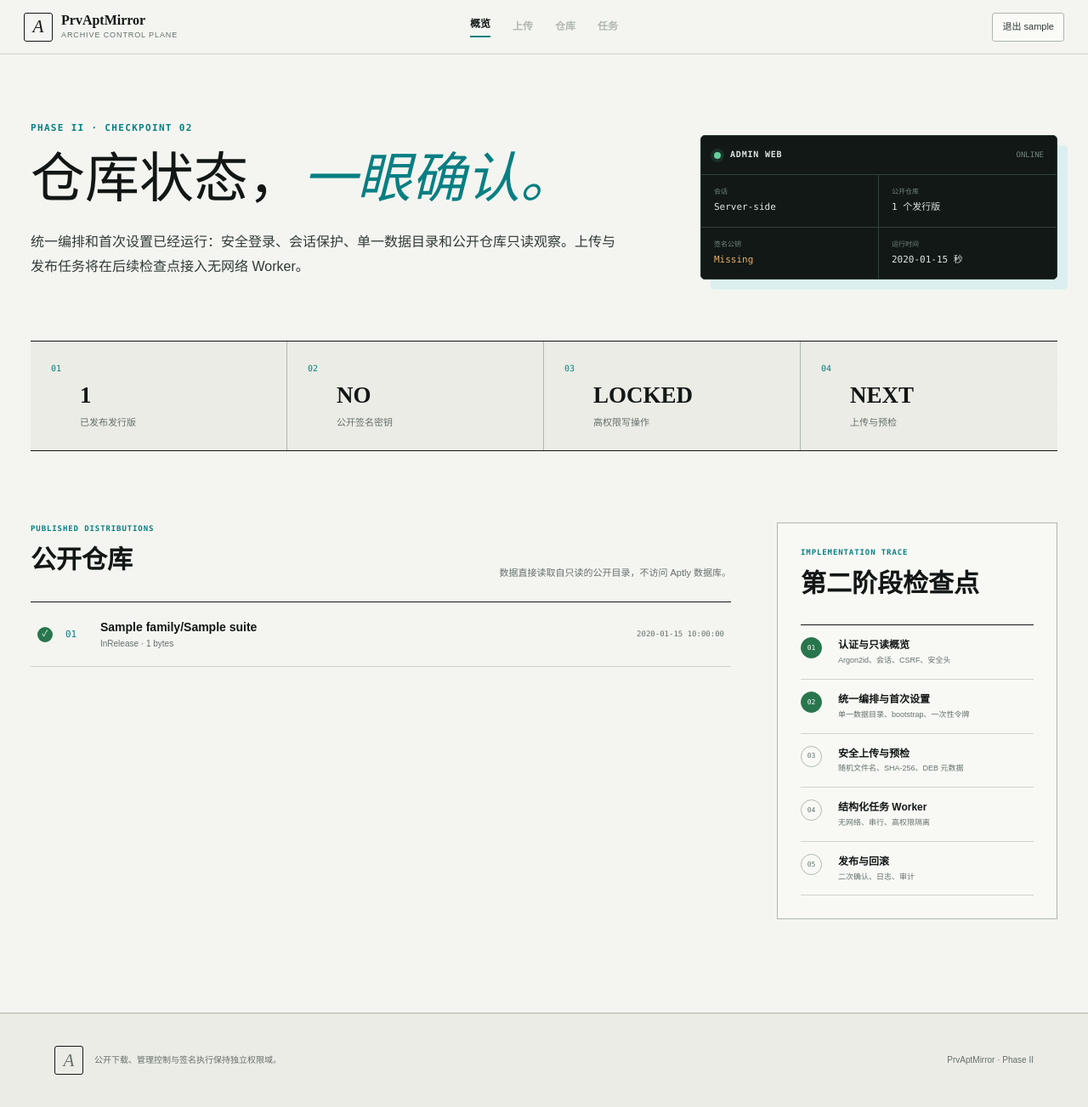
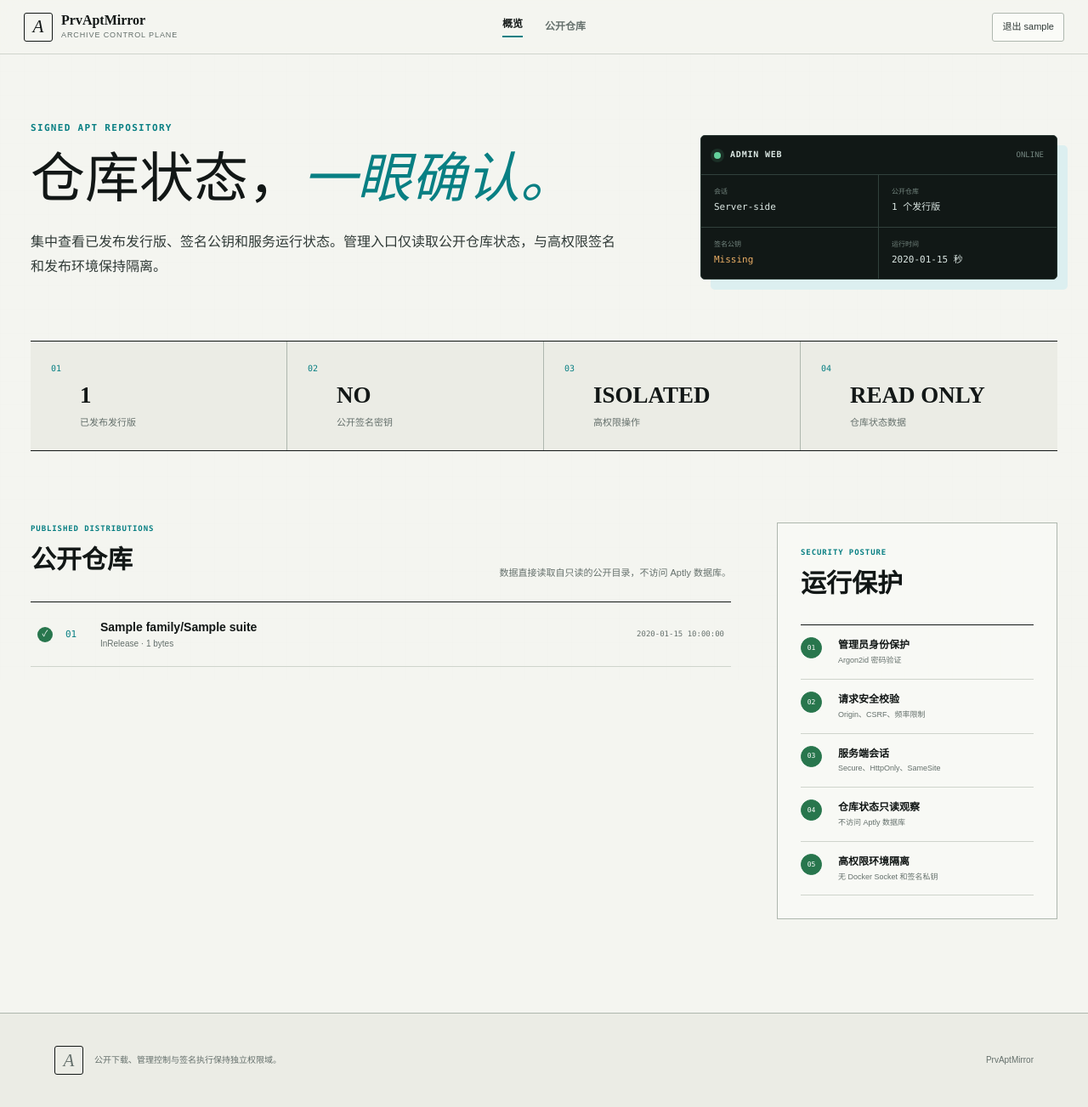
Before and after one commit to amaoworks/PrvAptMirror, a Flask app: template containers/admin-web/templates/dashboard.html in a window 1280 px wide. Shown: the whole page at 85% size. Run offline with Flask 3, Linux system fonts and the light colour scheme; the template is opened without the code that fills it: most values are stand-ins (such as "Sample title", 1, 10 or a date in 2020); parts of the project's set-up code (start-up, migrations or seed data) failed here and were passed over.

Commit message:
fix(admin-web): improve origin validation and password policy
Validate request host instead of Origin header so reverse proxies and
privacy tools do not break login/setup. Enforce 8+ char passwords with
upper/lower/digit complexity, surface friendlier error pages, and
remove Phase II wording from the admin UI and docs.

```diff
--- a/containers/admin-web/app.py
+++ b/containers/admin-web/app.py
@@ -27,6 +27,9 @@ SESSION_COOKIE = "__Host-prvaptmirror_admin_session"
 LOGIN_CSRF_COOKIE = "__Secure-prvaptmirror_login_csrf"
 SETUP_CSRF_COOKIE = "__Secure-prvaptmirror_setup_csrf"
 TOKEN_PATTERN = re.compile(r"^[a-z0-9][a-z0-9.+-]*$")
+PASSWORD_UPPER_PATTERN = re.compile(r"[A-Z]")
+PASSWORD_LOWER_PATTERN = re.compile(r"[a-z]")
+PASSWORD_DIGIT_PATTERN = re.compile(r"[0-9]")
 
 
 @dataclass
@@ -205,6 +208,18 @@ def _validate_origin(origin: str, allow_insecure: bool) -> str:
     return f"{parsed.scheme}://{parsed.netloc}"
 
 
+def _password_validation_error(password: str) -> str | None:
+    if not 8 <= len(password) <= 1024:
+        return "密码长度必须在 8 到 1024 个字符之间。"
+    if not PASSWORD_UPPER_PATTERN.search(password):
+        return "密码必须至少包含一个大写英文字母。"
+    if not PASSWORD_LOWER_PATTERN.search(password):
+        return "密码必须至少包含一个小写英文字母。"
+    if not PASSWORD_DIGIT_PATTERN.search(password):
+        return "密码必须至少包含一个数字。"
+    return None
+
+
 def _repository_inventory(root: Path) -> list[dict[str, str | int]]:
     repositories: list[dict[str, str | int]] = []
     if not root.is_dir():
@@ -308,8 +323,24 @@ def create_app(overrides: dict | None = None) -> Flask:
         return f"{request.remote_addr or 'unknown'}:{app.config['ADMIN_USERNAME']}"
 
     def origin_is_valid() -> bool:
-        supplied = request.headers.get("Origin", "")
-        return hmac.compare_digest(supplied, public_origin)
+        # Origin is frequently removed or rewritten by privacy tools and layered
+        # reverse proxies. Validate the effective external scheme/host restored by
+        # the trusted proxy chain instead. State changes still require an
+        # independent unpredictable CSRF token and SameSite=Strict secure cookie.
+        try:
+            request_origin = _validate_origin(
+                request.host_url,
+                app.config["ADMIN_ALLOW_INSECURE_ORIGIN"],
+            )
+        except RuntimeError:
+            return False
+        return hmac.compare_digest(request_origin, public_origin)
+
+    def origin_error_page(page: Callable[..., Response], action: str) -> Response:
+        return page(
+            f"请求来源校验失败，{action}。请使用 ADMIN_PUBLIC_ORIGIN 配置的地址重新打开页面后再提交。",
+            403,
+        )
 
     def append_audit(action: str, result: str) -> None:
         if not audit_root.is_dir() or audit_root.is_symlink():
@@ -428,7 +459,7 @@ def create_app(overrides: dict | None = None) -> Flask:
             return setup_page()
 
         if not origin_is_valid():
-            abort(403, "请求来源无效")
+            return origin_error_page(setup_page, "密码尚未保存")
         supplied_csrf = request.form.get("csrf_token", "")
         cookie_csrf = request.cookies.get(SETUP_CSRF_COOKIE, "")
         if not supplied_csrf or not hmac.compare_digest(supplied_csrf, cookie_csrf):
@@ -455,8 +486,9 @@ def create_app(overrides: dict | None = None) -> Flask:
         confirmation = request.form.get("password_confirmation", "")
         if password != confirmation:
             return setup_page("两次输入的密码不一致。", 400)
-        if not 14 <= len(password) <= 1024:
-            return setup_page("密码长度必须在 14 到 1024 个字符之间。", 400)
+        password_error = _password_validation_error(password)
+        if password_error is not None:
+            return setup_page(password_error, 400)
 
         password_hash = password_hasher.hash(password)
         if not auth_state.complete_setup(supplied_token, password_hash):
@@ -483,7 +515,7 @@ def create_app(overrides: dict | None = None) -> Flask:
             return login_page(message)
 
         if not origin_is_valid():
-            abort(403, "请求来源无效")
+            return origin_error_page(login_page, "登录尚未执行")
         supplied_csrf = request.form.get("csrf_token", "")
         cookie_csrf = request.cookies.get(LOGIN_CSRF_COOKIE, "")
         if not supplied_csrf or not hmac.compare_digest(supplied_csrf, cookie_csrf):
--- a/containers/admin-web/static/admin.css
+++ b/containers/admin-web/static/admin.css
@@ -117,10 +117,11 @@ button, input { font: inherit; }
 .trace-card > footer { display: flex; gap: 16px; padding: 10px 16px; border-top: 1px solid #31413c; color: #74867f; font-family: var(--font-mono); font-size: 8px; }
 
 .login-form { padding-top: 22px; }
-.form-heading p, .section-heading p, .checkpoint-panel > p { margin: 0; color: var(--cyan); font-family: var(--font-mono); font-size: 9px; font-weight: 800; letter-spacing: .1em; }
+.form-heading p, .section-heading p, .security-panel > p { margin: 0; color: var(--cyan); font-family: var(--font-mono); font-size: 9px; font-weight: 800; letter-spacing: .1em; }
 .form-heading h2 { margin: 5px 0 2px; font-family: var(--font-display); font-size: 29px; }
 .form-heading > span { color: var(--muted); font-size: 12px; }
 .form-alert { margin: 18px 0 -3px; padding: 10px 12px; border-left: 3px solid var(--red); background: var(--red-soft); color: #7e2b25; font-size: 12px; }
+.password-hint { margin: 10px 0 0; color: var(--muted); font-size: 10px; }
 .login-form label { display: grid; gap: 7px; margin-top: 17px; }
 .login-form label > span { color: var(--muted); font-family: var(--font-mono); font-size: 9px; font-weight: 700; letter-spacing: .06em; text-transform: uppercase; }
 .login-form input:not([type="hidden"]) { width: 100%; height: 45px; padding: 0 12px; border: 1px solid var(--line-strong); border-radius: 3px; background: var(--surface); color: var(--ink); }
@@ -189,9 +190,9 @@ button, input { font: inherit; }
 .metric-band small { color: var(--muted); font-size: 11px; }
 
 .content-grid { display: grid; grid-template-columns: minmax(0, 1.5fr) minmax(330px, .5fr); gap: 54px; margin-top: 84px; }
-.repository-panel, .checkpoint-panel { min-width: 0; }
+.repository-panel, .security-panel { min-width: 0; }
 .section-heading { display: flex; align-items: end; justify-content: space-between; gap: 28px; margin-bottom: 25px; }
-.section-heading h2, .checkpoint-panel h2 { margin: 4px 0 0; font-family: var(--font-display); font-size: 30px; }
+.section-heading h2, .security-panel h2 { margin: 4px 0 0; font-family: var(--font-display); font-size: 30px; }
 .section-heading > span { max-width: 390px; color: var(--muted); text-align: right; font-size: 11px; }
 .repository-list { margin: 0; padding: 0; border-top: 1px solid var(--ink); list-style: none; }
 .repository-list li { display: grid; min-height: 76px; grid-template-columns: 22px 30px minmax(0, 1fr) 145px; align-items: center; gap: 11px; padding: 10px 8px; border-bottom: 1px solid var(--line); }
@@ -206,14 +207,14 @@ button, input { font: inherit; }
 .empty-state h3 { margin: 8px 0; font-family: var(--font-display); font-size: 25px; }
 .empty-state p { margin: 0; color: var(--muted); font-size: 12px; }
 
-.checkpoint-panel { padding: 27px; border: 1px solid var(--line-strong); background: #fafbf7b3; }
-.checkpoint-panel ol { margin: 24px 0 0; padding: 0; border-top: 1px solid var(--ink); list-style: none; }
-.checkpoint-panel li { display: grid; grid-template-columns: 34px 1fr; gap: 10px; padding: 14px 0; border-bottom: 1px solid var(--line); }
-.checkpoint-panel li > span { display: grid; width: 25px; height: 25px; place-items: center; border: 1px solid var(--line-strong); border-radius: 50%; color: var(--muted); font-family: var(--font-mono); font-size: 8px; }
-.checkpoint-panel li.done > span { border-color: var(--green); background: var(--green); color: white; }
-.checkpoint-panel li div { display: grid; }
-.checkpoint-panel li strong { font-size: 12px; }
-.checkpoint-panel li small { color: var(--muted); font-size: 9px; }
+.security-panel { padding: 27px; border: 1px solid var(--line-strong); background: #fafbf7b3; }
+.security-panel ol { margin: 24px 0 0; padding: 0; border-top: 1px solid var(--ink); list-style: none; }
+.security-panel li { display: grid; grid-template-columns: 34px 1fr; gap: 10px; padding: 14px 0; border-bottom: 1px solid var(--line); }
+.security-panel li > span { display: grid; width: 25px; height: 25px; place-items: center; border: 1px solid var(--line-strong); border-radius: 50%; color: var(--muted); font-family: var(--font-mono); font-size: 8px; }
+.security-panel li.done > span { border-color: var(--green); background: var(--green); color: white; }
+.security-panel li div { display: grid; }
+.security-panel li strong { font-size: 12px; }
+.security-panel li small { color: var(--muted); font-size: 9px; }
 
 .site-footer { display: flex; align-items: center; justify-content: space-between; gap: 30px; padding: 38px max(5vw, 34px); border-top: 1px solid var(--line-strong); background: var(--paper-deep); color: var(--muted); font-size: 10px; }
 .site-footer > div { display: flex; align-items: center; gap: 13px; }
@@ -258,7 +259,7 @@ button, input { font: inherit; }
   .section-heading > span { display: block; margin-top: 8px; text-align: left; }
   .repository-list li { grid-template-columns: 22px 28px minmax(0, 1fr); }
   .repository-list time { display: none; }
-  .checkpoint-panel { padding: 21px; }
+  .security-panel { padding: 21px; }
   .site-footer { display: grid; padding: 30px 20px; }
 }
 
--- a/containers/admin-web/templates/dashboard.html
+++ b/containers/admin-web/templates/dashboard.html
@@ -8,9 +8,7 @@
   </a>
   <nav aria-label="主导航">
     <a class="is-current" href="{{ url_for('dashboard') }}">概览</a>
-    <span aria-disabled="true">上传</span>
-    <span aria-disabled="true">仓库</span>
-    <span aria-disabled="true">任务</span>
+    <a href="/">公开仓库</a>
   </nav>
   <form method="post" action="{{ url_for('logout') }}">
     <input type="hidden" name="csrf_token" value="{{ csrf_token }}">
@@ -21,9 +19,9 @@
 <main class="dashboard-shell">
   <section class="dashboard-hero">
     <div>
-      <p class="eyebrow">PHASE II · CHECKPOINT 02</p>
+      <p class="eyebrow">SIGNED APT REPOSITORY</p>
       <h1>仓库状态，<em>一眼确认。</em></h1>
-      <p>统一编排和首次设置已经运行：安全登录、会话保护、单一数据目录和公开仓库只读观察。上传与发布任务将在后续检查点接入无网络 Worker。</p>
+      <p>集中查看已发布发行版、签名公钥和服务运行状态。管理入口仅读取公开仓库状态，与高权限签名和发布环境保持隔离。</p>
     </div>
     <aside class="system-card" aria-label="管理服务状态">
       <header><span class="status-dot"></span><strong>ADMIN WEB</strong><small>ONLINE</small></header>
@@ -39,8 +37,8 @@
   <section class="metric-band" aria-label="关键指标">
     <article><span>01</span><strong>{{ data.repository_count }}</strong><small>已发布发行版</small></article>
     <article><span>02</span><strong>{{ 'YES' if data.public_key_ready else 'NO' }}</strong><small>公开签名密钥</small></article>
-    <article><span>03</span><strong>LOCKED</strong><small>高权限写操作</small></article>
-    <article><span>04</span><strong>NEXT</strong><small>上传与预检</small></article>
+    <article><span>03</span><strong>ISOLATED</strong><small>高权限操作</small></article>
+    <article><span>04</span><strong>READ ONLY</strong><small>仓库状态数据</small></article>
   </section>
 
   <section class="content-grid">
@@ -69,15 +67,15 @@
       {% endif %}
     </article>
 
-    <aside class="checkpoint-panel">
-      <p>IMPLEMENTATION TRACE</p>
-      <h2>第二阶段检查点</h2>
+    <aside class="security-panel">
+      <p>SECURITY POSTURE</p>
+      <h2>运行保护</h2>
       <ol>
-        <li class="done"><span>01</span><div><strong>认证与只读概览</strong><small>Argon2id、会话、CSRF、安全头</small></div></li>
-        <li class="done"><span>02</span><div><strong>统一编排与首次设置</strong><small>单一数据目录、bootstrap、一次性令牌</small></div></li>
-        <li><span>03</span><div><strong>安全上传与预检</strong><small>随机文件名、SHA-256、DEB 元数据</small></div></li>
-        <li><span>04</span><div><strong>结构化任务 Worker</strong><small>无网络、串行、高权限隔离</small></div></li>
-        <li><span>05</span><div><strong>发布与回滚</strong><small>二次确认、日志、审计</small></div></li>
+        <li class="done"><span>01</span><div><strong>管理员身份保护</strong><small>Argon2id 密码验证</small></div></li>
+        <li class="done"><span>02</span><div><strong>请求安全校验</strong><small>Origin、CSRF、频率限制</small></div></li>
+        <li class="done"><span>03</span><div><strong>服务端会话</strong><small>Secure、HttpOnly、SameSite</small></div></li>
+        <li class="done"><span>04</span><div><strong>仓库状态只读观察</strong><small>不访问 Aptly 数据库</small></div></li>
+        <li class="done"><span>05</span><div><strong>高权限环境隔离</strong><small>无 Docker Socket 和签名私钥</small></div></li>
       </ol>
     </aside>
   </section>
@@ -85,6 +83,6 @@
 
 <footer class="site-footer">
   <div><span class="brand-mark" aria-hidden="true">A</span><p>公开下载、管理控制与签名执行保持独立权限域。</p></div>
-  <span>PrvAptMirror · Phase II</span>
+  <span>PrvAptMirror</span>
 </footer>
 {% endblock %}
--- a/containers/admin-web/templates/login.html
+++ b/containers/admin-web/templates/login.html
@@ -9,9 +9,9 @@
     </a>
 
     <div class="login-copy">
-      <p class="eyebrow">PHASE II · SINGLE ADMIN</p>
+      <p class="eyebrow">SECURE ADMIN ACCESS</p>
       <h1 id="login-heading">让每一次发布，<em>都有迹可循。</em></h1>
-      <p>上传、校验、签名、快照和回滚将沿同一条受控链路执行。管理入口只创建结构化任务，高权限仓库操作保持隔离。</p>
+      <p>通过受保护的管理员会话查看已发布发行版、签名公钥和服务状态。管理入口与高权限仓库操作保持隔离。</p>
     </div>
 
     <div class="security-strip" aria-label="安全约束">
@@ -30,7 +30,7 @@
         <li><span>03</span><small>argon2</small><code>验证只读密码哈希</code></li>
         <li><span>04</span><small>session</small><code>签发不透明安全会话</code></li>
       </ol>
-      <footer><span>single admin</span><span>server session</span><span>audit ready</span></footer>
+      <footer><span>single admin</span><span>server session</span><span>secure cookie</span></footer>
     </div>
 
     <form class="login-form" method="post" action="{{ url_for('login') }}" autocomplete="on">
```
Also changed, not shown: containers/admin-web/templates/setup.html (+4 -3 lines), containers/admin-web/tests/test_app.py (+51 -6 lines), docs/operations.md (+1 -1 lines), docs/unified-deployment.md (+1 -1 lines), docs/web-admin.md (+1 -1 lines).
